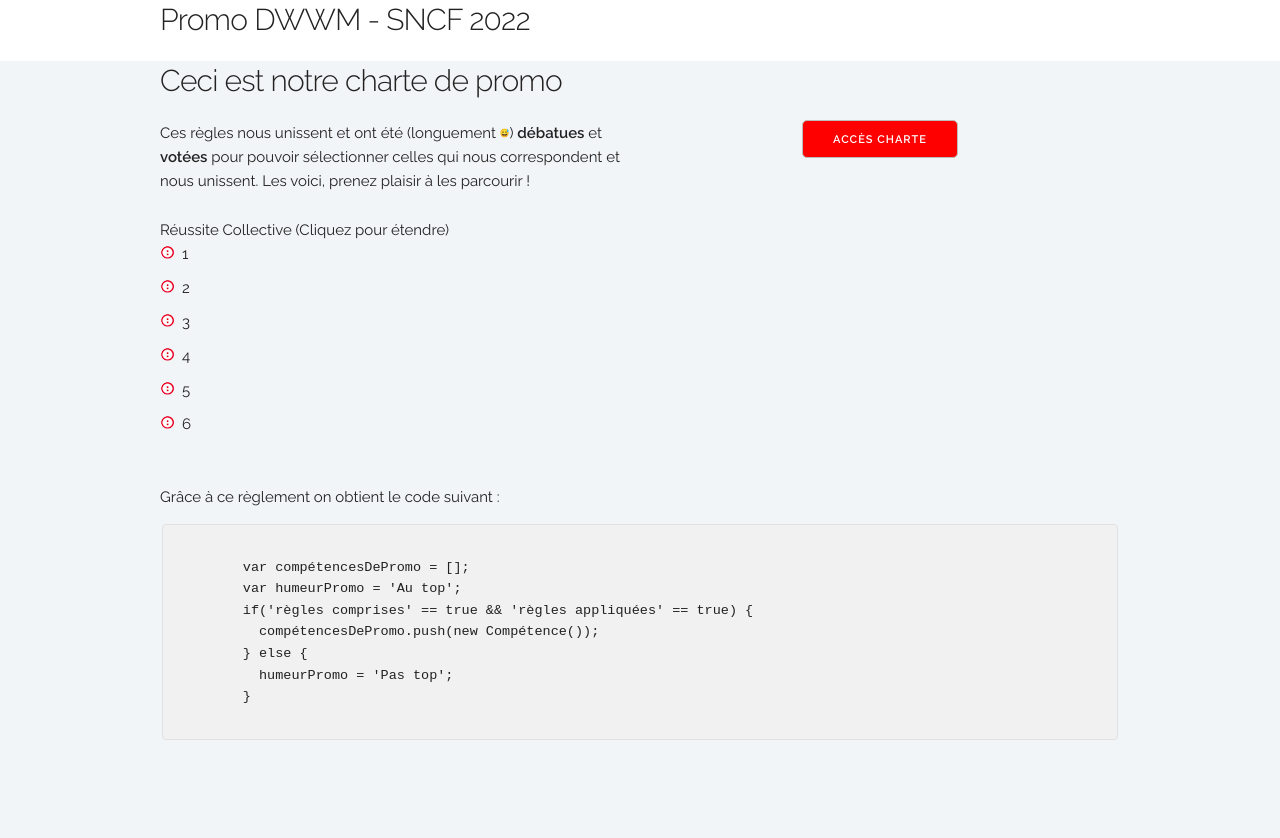
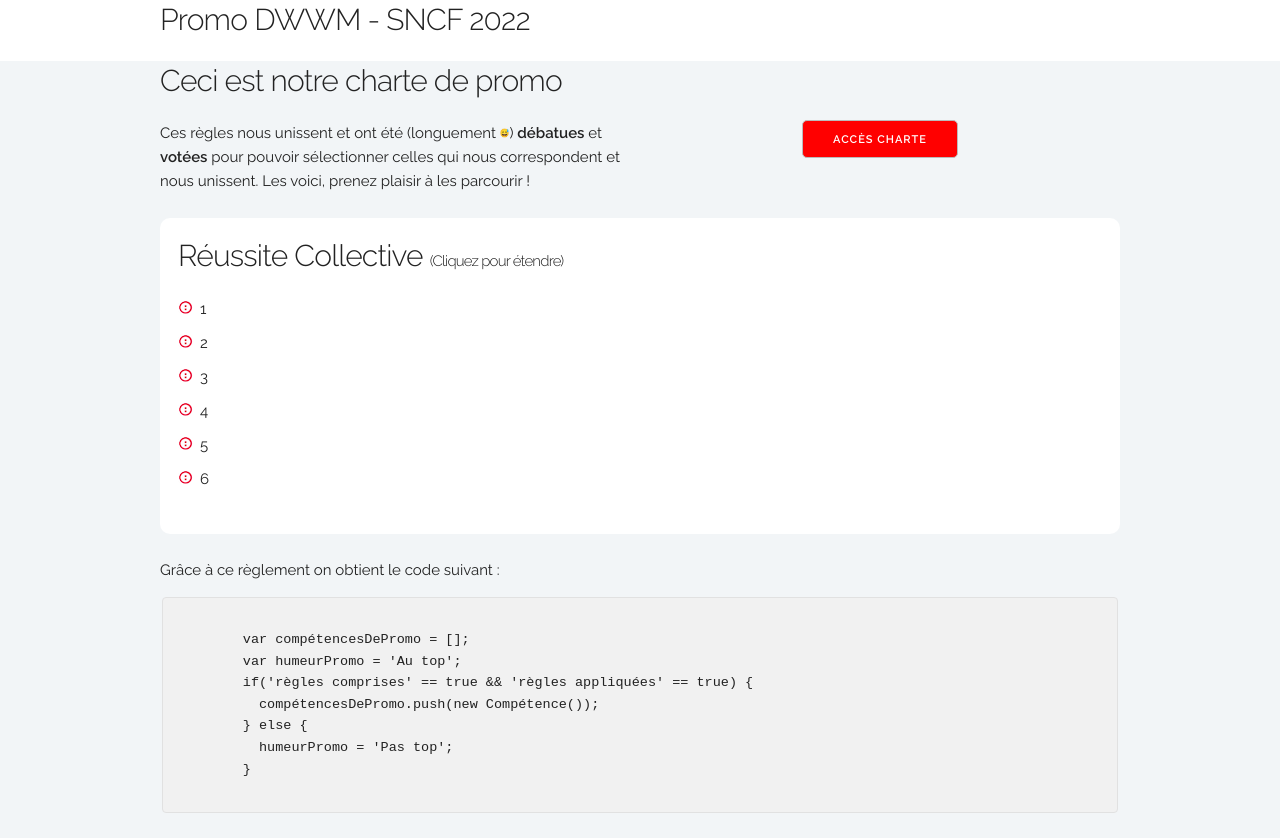
Before and after one commit to Captainbigleu/Charte, a plain HTML site: page index.html in a window 1280 px wide. Before the commit the page ends 800 px from the top, so only its background shows below. Drawn offline with Linux system fonts and the light colour scheme.

Commit message:
cadremenu

```diff
--- a/css/style.css
+++ b/css/style.css
@@ -12,6 +12,17 @@ body{
     grid-template-columns: 50% 1fr;
 }
 
+.chapitre{
+    border-radius: 10px;
+    background-color: white;
+    padding: 18px;
+}
+summary{
+    cursor: pointer;
+}
+.click{
+    font-size: 50%
+}
 
 .button{
     grid-column-start: 2;
--- a/index.html
+++ b/index.html
@@ -57,7 +57,7 @@
 
 <div class="chapitre">
   <details open>
-  <summary><span class="menu">Réussite Collective</span> (Cliquez pour étendre)</summary>
+  <summary><h4>Réussite Collective <span class="click"> (Cliquez pour étendre)</span></h4></summary>
   <ul>
     <li>1</li>
     <li>2</li>
```
